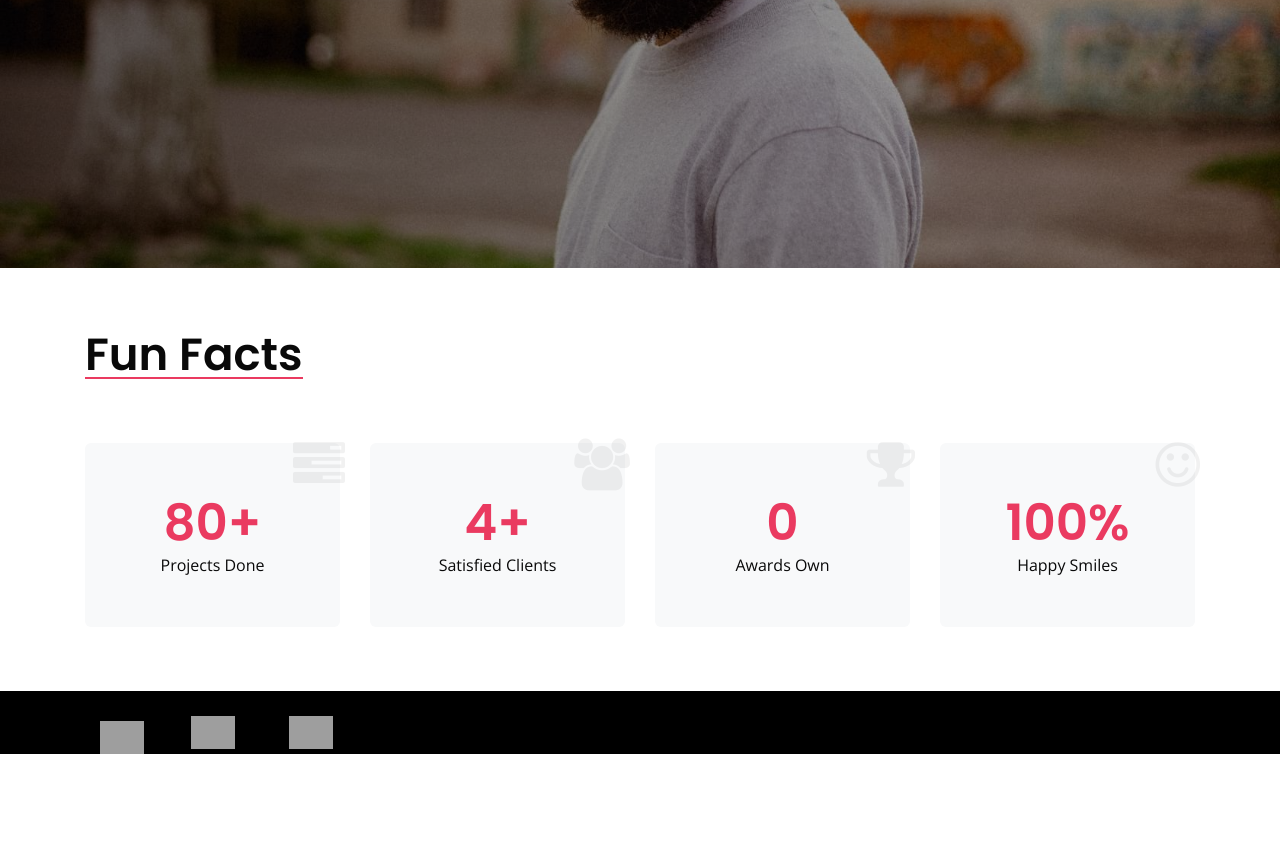
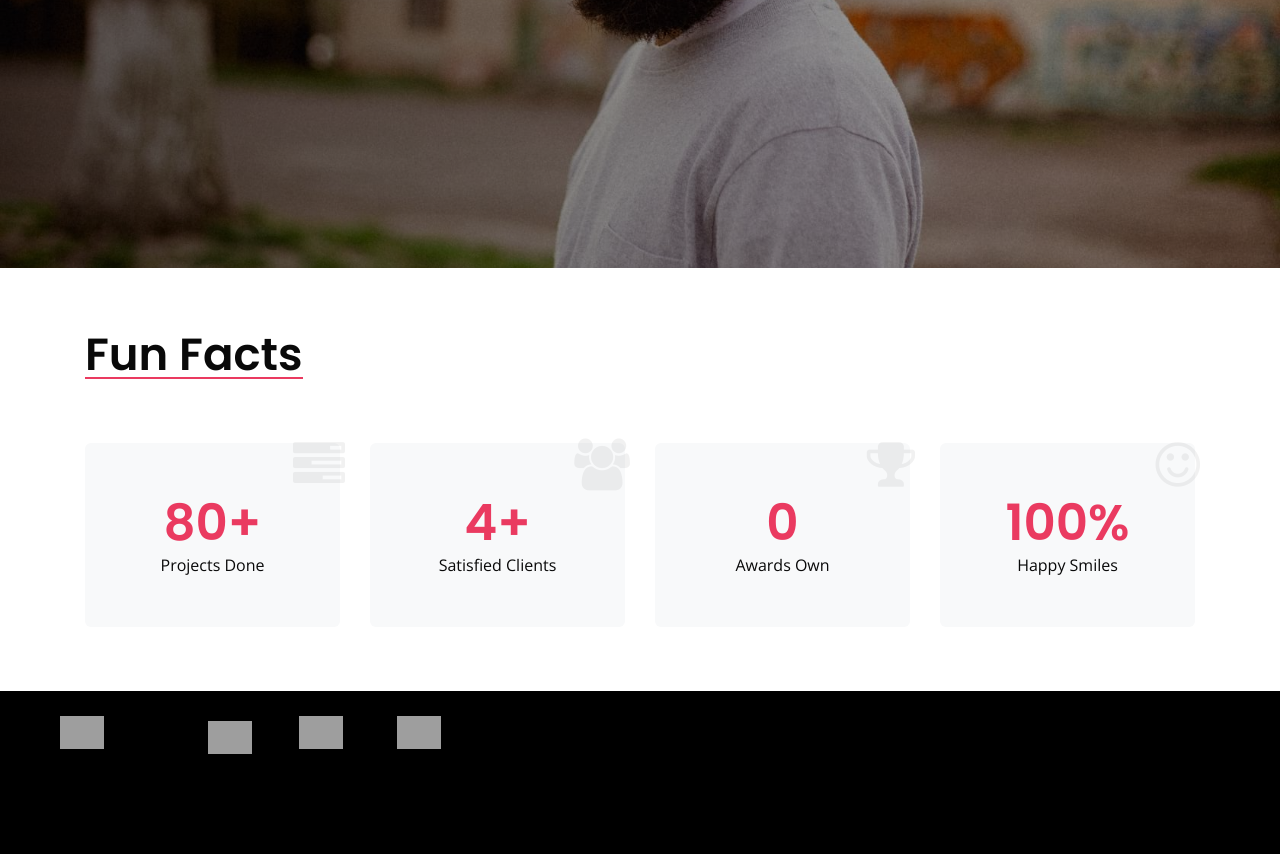
Before and after one commit to muhammedhisan/my-2-project, a plain HTML site: page index.html in a window 1280 px wide. Shown: the part 2839-3693 px from the top of the page. Before the commit the page ends 3593 px from the top, so only its background shows below. Drawn offline with nearby package versions, Linux system fonts and the light colour scheme; grey boxes are pictures that could not be loaded.

Commit message:
Update index.html

```diff
--- a/index.html
+++ b/index.html
@@ -248,15 +248,17 @@ Author URL: http://w3layouts.com
 
       </div>
     </div>
+     <div class="last-4" >
+      <a href=""><img class="image-last5" src="https://upload.wikimedia.org/wikipedia/commons/thumb/8/83/Telegram_2019_Logo.svg/1200px-Telegram_2019_Logo.svg.png" alt=""></a>
+
+      <a href=""> <img class="image-last" src="https://upload.wikimedia.org/wikipedia/commons/thumb/e/e7/Instagram_logo_2016.svg/768px-Instagram_logo_2016.svg.png" alt=""></a>
+      <a href=""> <img class="image-last2" src="https://upload.wikimedia.org/wikipedia/en/thumb/0/04/Facebook_f_logo_%282021%29.svg/640px-Facebook_f_logo_%282021%29.svg.png" alt=""></a>
+      <a href=""> <img class="image-last3" src="https://upload.wikimedia.org/wikipedia/commons/thumb/4/4f/Twitter-logo.svg/800px-Twitter-logo.svg.png" alt=""></a>
+     </div>
   </section>
 	<section class="last-section">
 
-    <div  >
 
-     <a href=""> <img class="image-last" src="https://upload.wikimedia.org/wikipedia/commons/thumb/e/e7/Instagram_logo_2016.svg/768px-Instagram_logo_2016.svg.png" alt=""></a>
-     <a href=""> <img class="image-last2" src="https://upload.wikimedia.org/wikipedia/en/thumb/0/04/Facebook_f_logo_%282021%29.svg/640px-Facebook_f_logo_%282021%29.svg.png" alt=""></a>
-     <a href=""> <img class="image-last3" src="https://upload.wikimedia.org/wikipedia/commons/thumb/4/4f/Twitter-logo.svg/800px-Twitter-logo.svg.png" alt=""></a>
-    </div>
 
 
 
```
